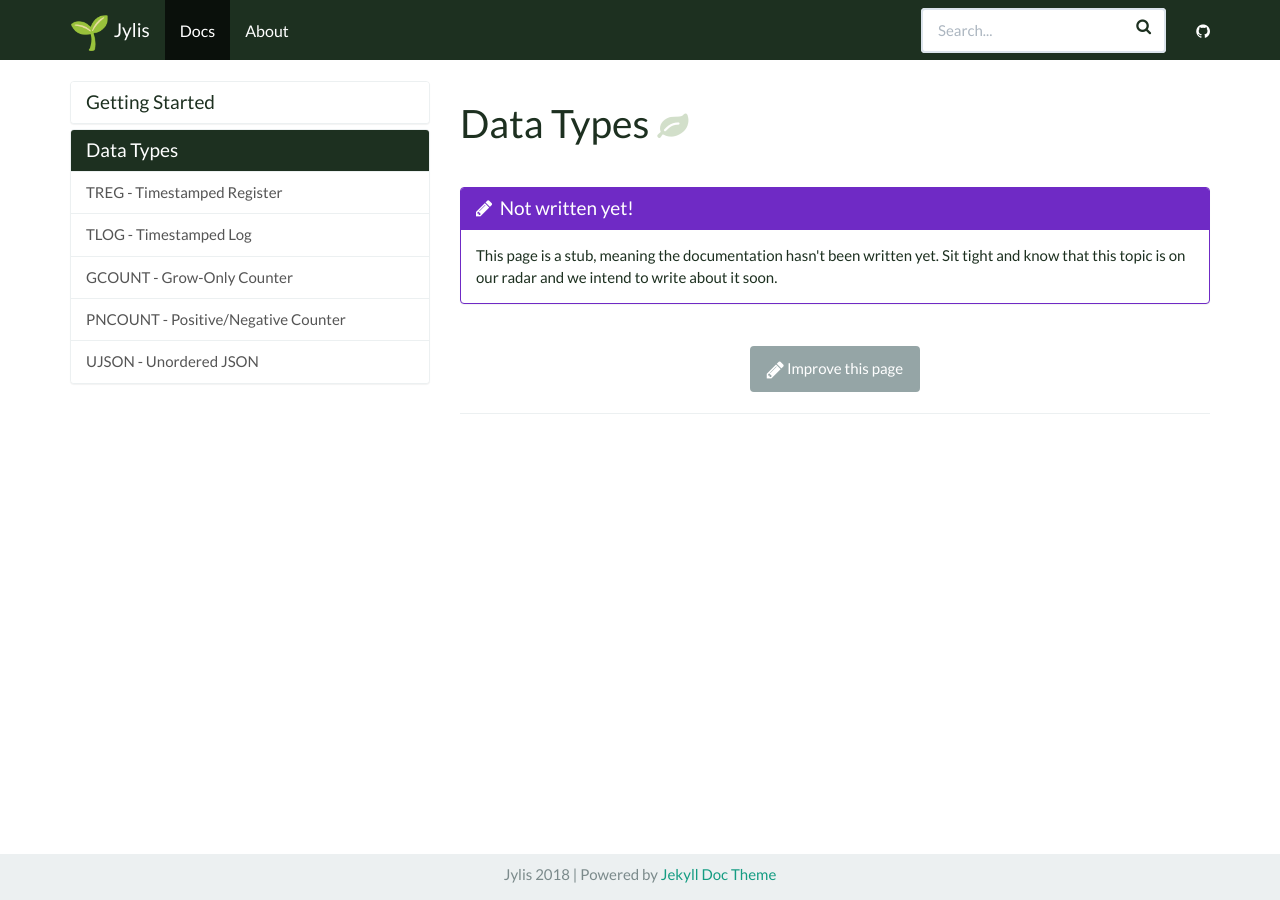
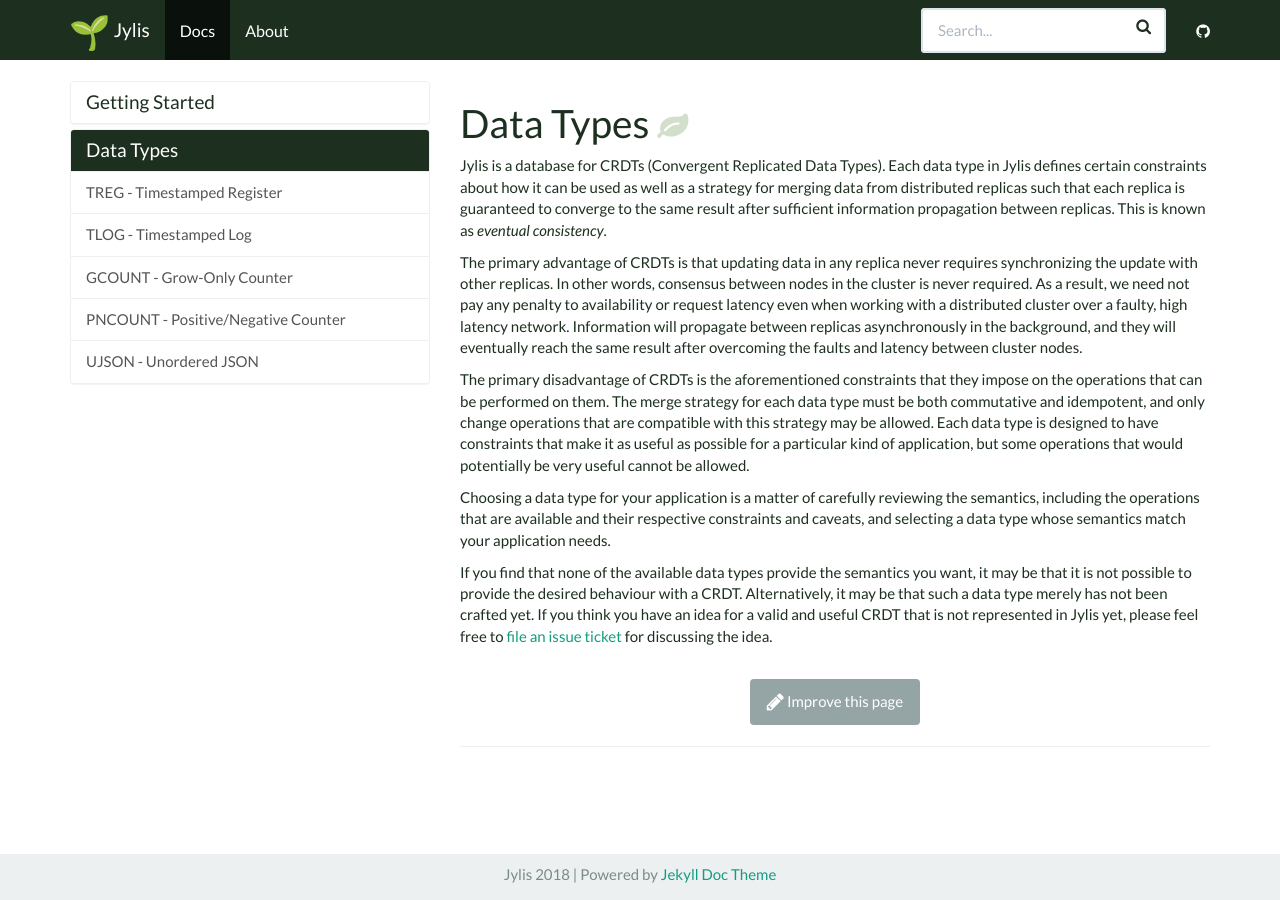
Before and after one commit to jemc/jylis, a Jekyll site: the page built from docs/_docs/types.md, in a window 1280 px wide. Built offline with Jekyll 4.4.1, drawn with Linux system fonts in a browser that asks for light colours; nearby versions of some CDN libraries; emoji names are drawn with the system emoji font.

Commit message:
Add Data Types overview docs.

```diff
--- a/docs/_docs/types.md
+++ b/docs/_docs/types.md
@@ -5,4 +5,12 @@ permalink: /docs/types/
 
 # Data Types
 
-{% include doc_stub.html %}
+Jylis is a database for CRDTs (Convergent Replicated Data Types). Each data type in Jylis defines certain constraints about how it can be used as well as a strategy for merging data from distributed replicas such that each replica is guaranteed to converge to the same result after sufficient information propagation between replicas. This is known as *eventual consistency*.
+
+The primary advantage of CRDTs is that updating data in any replica never requires synchronizing the update with other replicas. In other words, consensus between nodes in the cluster is never required. As a result, we need not pay any penalty to availability or request latency even when working with a distributed cluster over a faulty, high latency network. Information will propagate between replicas asynchronously in the background, and they will eventually reach the same result after overcoming the faults and latency between cluster nodes.
+
+The primary disadvantage of CRDTs is the aforementioned constraints that they impose on the operations that can be performed on them. The merge strategy for each data type must be both commutative and idempotent, and only change operations that are compatible with this strategy may be allowed. Each data type is designed to have constraints that make it as useful as possible for a particular kind of application, but some operations that would potentially be very useful cannot be allowed.
+
+Choosing a data type for your application is a matter of carefully reviewing the semantics, including the operations that are available and their respective constraints and caveats, and selecting a data type whose semantics match your application needs.
+
+If you find that none of the available data types provide the semantics you want, it may be that it is not possible to provide the desired behaviour with a CRDT. Alternatively, it may be that such a data type merely has not been crafted yet. If you think you have an idea for a valid and useful CRDT that is not represented in Jylis yet, please feel free to <a href="https://github.com/jemc/jylis/issues/new">file an issue ticket</a> for discussing the idea.
```
